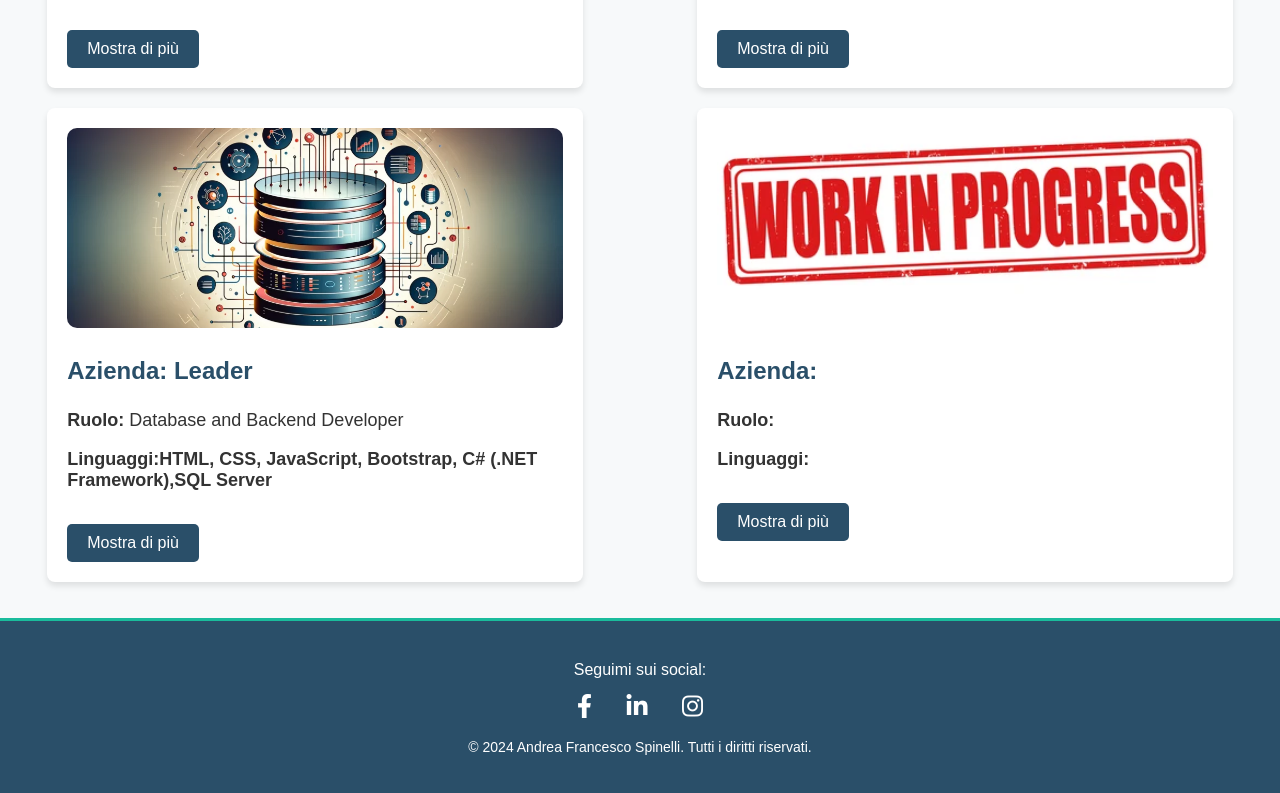
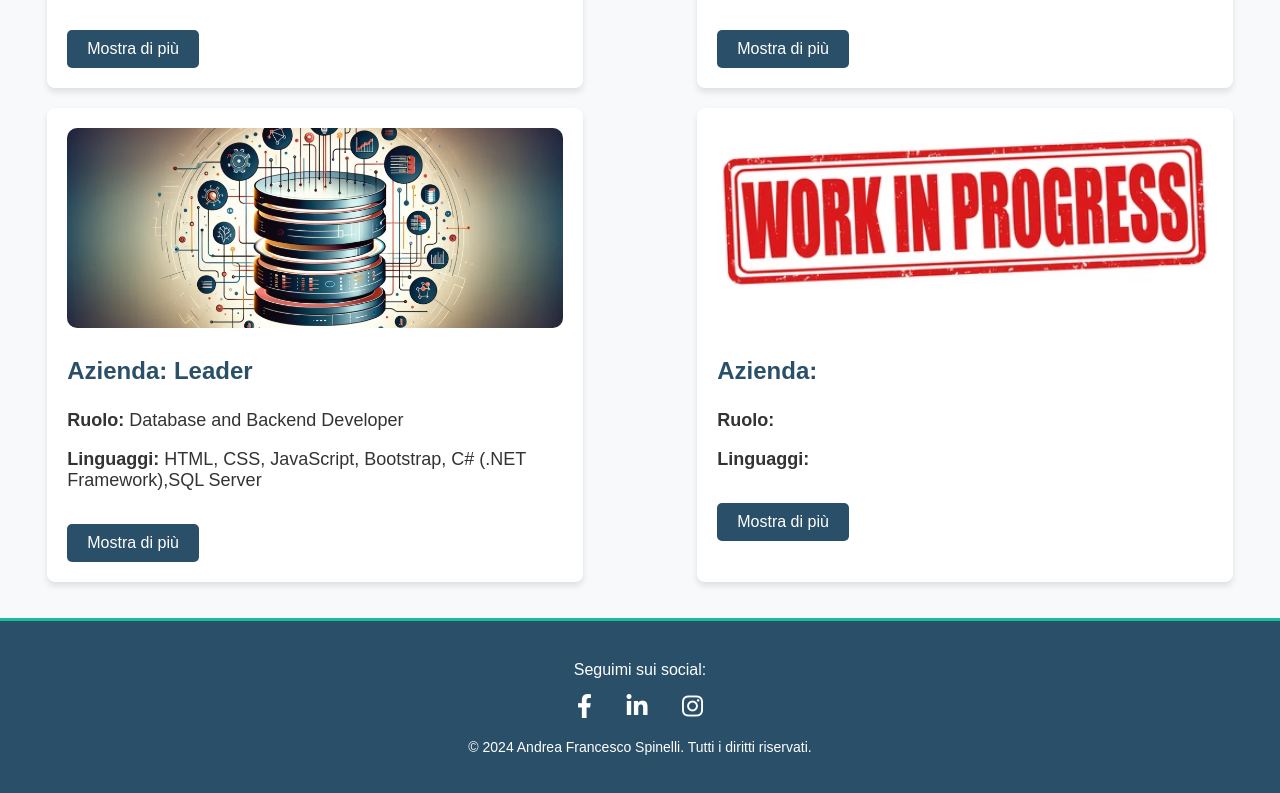
Before and after one commit to andreaspi98/progress, a plain HTML site: page lavori.html in a window 1280 px wide. Shown: the part 1322-2115 px from the top of the page. Drawn offline with Linux system fonts and the light colour scheme; a script that the page names is missing.

Commit message:
Update lavori.html

```diff
--- a/lavori.html
+++ b/lavori.html
@@ -86,7 +86,7 @@
             <div class="lavoro-header">
                 <h2>Azienda: Leader</h2>
                 <p><strong>Ruolo: </strong> Database and Backend Developer </p>
-                <p><strong>Linguaggi:HTML, CSS, JavaScript, Bootstrap, C# (.NET Framework),SQL Server</strong>  </p>
+                <p><strong>Linguaggi:</strong> HTML, CSS, JavaScript, Bootstrap, C# (.NET Framework),SQL Server</p>
             </div>
             <button class="btn-mostra" onclick="toggleDescription(3)">Mostra di più</button>
             <div class="descrizione" id="desc-3">
```
